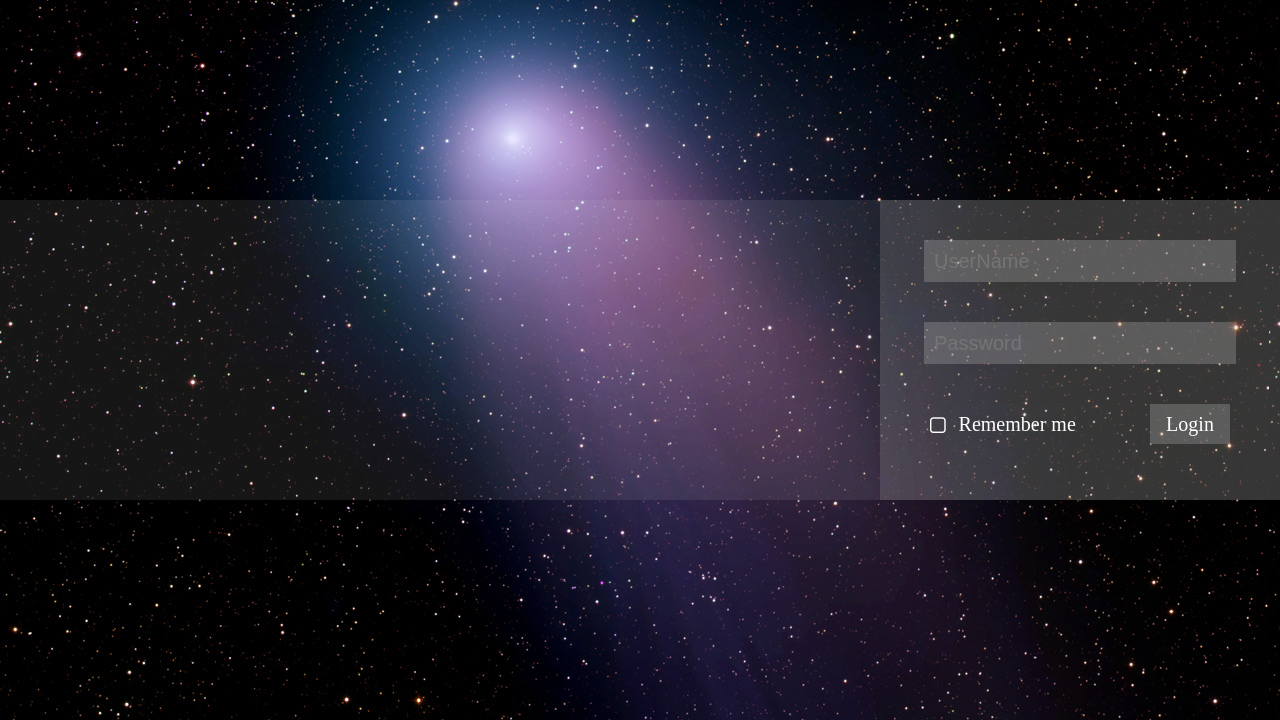
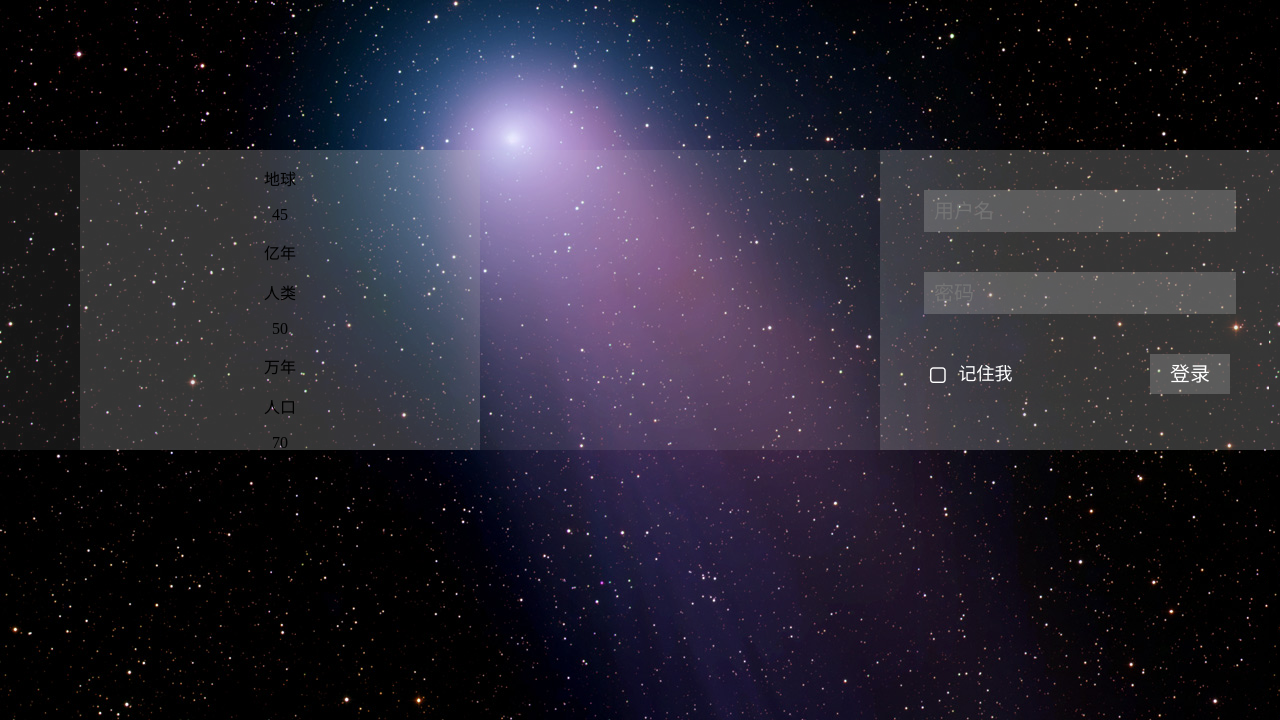
Before and after one commit to wbsking/lifeline, a Python web app: template templates/login.html in a window 1280 px wide. Shown: the part 80-800 px from the top of the page. Run offline with Jinja, Linux system fonts and the light colour scheme; the template is opened without the code that fills it, so the values that code supplies are empty.

Commit message:
add show div

```diff
--- a/static/js/main.js
+++ b/static/js/main.js
@@ -1,5 +1,21 @@
 $(
     function(){
+        $('#check_icon').click(function(){
+            if($('#check_icon').attr('check') == '0'){
+                $('#check_icon').children().attr('class', 'icon-check');
+                $('#check_icon').attr('check', '1');
+            }else{
+                $('#check_icon').children().attr('class', 'icon-check-empty');
+                $('#check_icon').attr('check', '0');
+            }
+        });
 
+        $('#login_btn').mouseover(function(){
+            $(this).css({'background':'rgba(240, 240, 240, 0.4)'});
+        });
+
+        $('#login_btn').mouseout(function(){
+            $(this).css({'background':'rgba(180, 180, 180, 0.3)'});
+        });
     }
-);
+)
--- a/static/style/login.css
+++ b/static/style/login.css
@@ -27,8 +27,17 @@ body{
 #content{
     width:100%;
     height:300px;
-    margin-top:200px;
+    margin-top:150px;
+    overflow:hidden;
     background:rgba(200, 200, 200, 0.1);
+}
+
+#show_div{
+    width:400px;
+    height:300px;
+    float:left;
+    margin-left:80px;
+    background:rgba(180, 180, 180, 0.2);
 }
 
 #login_div{
@@ -48,10 +57,6 @@ input{
     background:rgba(180, 180, 180, 0.3);
     border:1px;
     padding-left:10px;
-}
-
-input #name{
-
 }
 
 #login_label{
@@ -79,6 +84,7 @@ input #name{
 
 #check_text{
     float:left;
+    font-size:18px;
     margin-left:10px;
 }
 
--- a/templates/login.html
+++ b/templates/login.html
@@ -1,7 +1,7 @@
 <!DOCTYPE HTML>
 <html>
     <head>
-        <meta http-equiv="Content-Type" content="text/html; charset=utf8" />
+        <meta http-equiv="Content-Type" content="text/html; charset=utf-8" />
         <link rel="stylesheet" type="text/css" href="/static/style/login.css"/>
         <link rel="stylesheet" href="/static/style/font-awesome.min.css">
         <script type="text/javascript" src="/static/js/jquery.js"></script>
@@ -12,16 +12,28 @@
             <div id="header_title" class="header_title">LifeLine</div>
         </div>
         <div id="content">
-            <div id="show_div" class="show_div"></div>
+            <div id="show_div" class="show_div">
+                <div id="show_1" class="show_text">
+                    <p>地球</p>
+                    <p>45</p><p>亿年</p>
+                </div>
+                <div id="show_2" class="show_text">
+                    <p>人类</p>
+                    <p>50</p><p>万年</p>
+                </div>
+                <div id='show_3' class="show_text">
+                    <p>人口</p><p>70</p><p>亿</p>
+                </div>
+            </div>
             <div id="login_div" class="login_div">
-                <input id="name" type="text" placeholder="UserName" >
-                <input id="passwd" type="password" placeholder="Password">
+                <input id="name" type="text" placeholder="用户名" >
+                <input id="passwd" type="password" placeholder="密码">
                 <div id="login_label" class="login_label">
                     <div id="keep_in" class="keep_in">
-                        <div  id="check_icon"><i class="icon-check-empty"></i></div>
-                        <div id="check_text">Remember me</div>
+                        <div  id="check_icon" check='0'><i class="icon-check-empty"></i></div>
+                        <div id="check_text">记住我</div>
                     </div>
-                    <div id="login_btn">Login</div>
+                    <div id="login_btn">登录</div>
                 </div>
             </div>
         </div>
```
Also changed, not shown: 1 other file.
